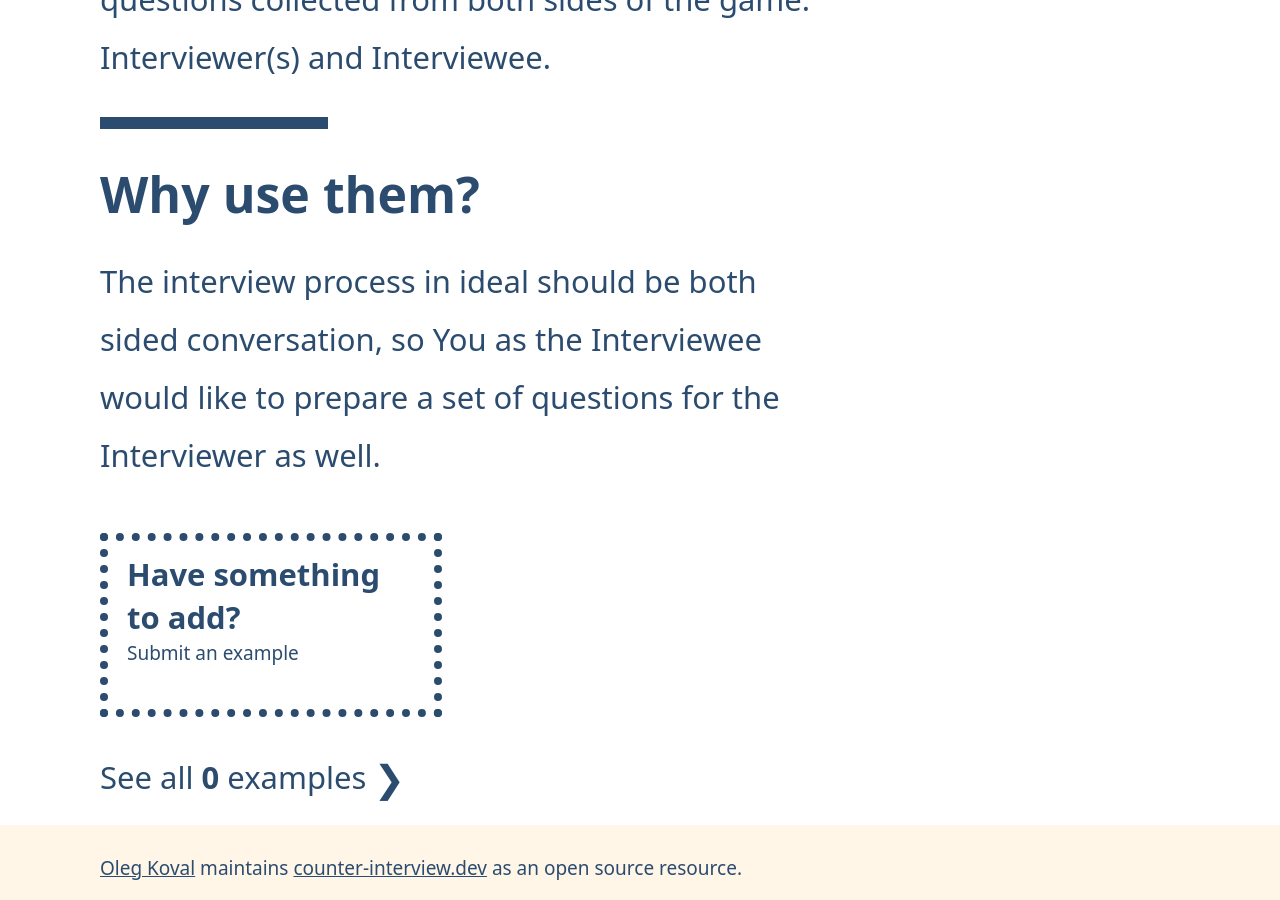
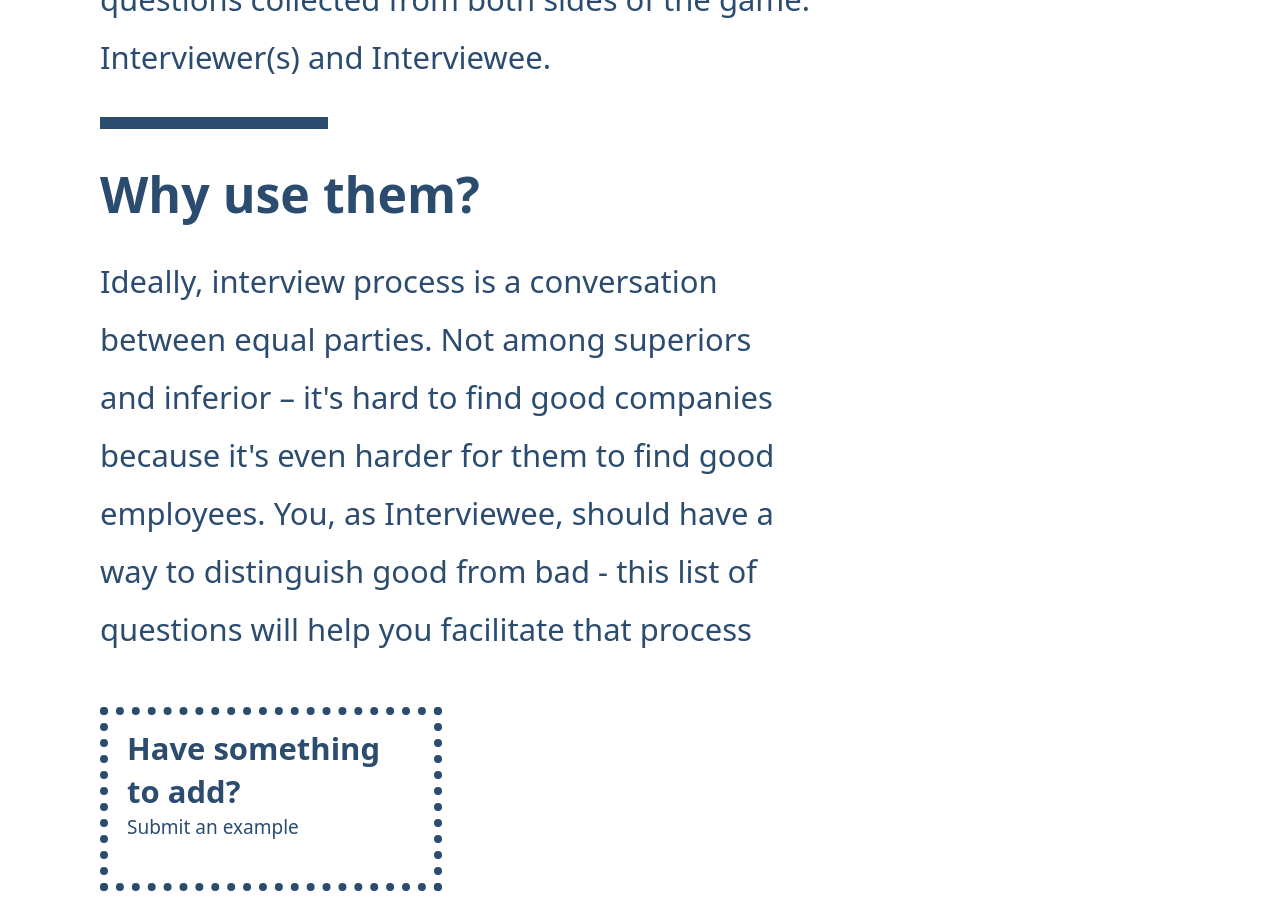
Before and after one commit to oleg-koval/counter-interview.dev, a Jekyll site: the page built from index.html, in a window 1280 px wide and 900 px high, scrolled down 1233 px. Built offline with Jekyll 4.4.1, drawn with Linux system fonts in a browser that asks for light colours.

Commit message:
Clarify "Why use them?" text
Only updated the text, haven't checked how it would be rendered

```diff
--- a/_layouts/home.html
+++ b/_layouts/home.html
@@ -8,7 +8,10 @@
     {% include info-block.html title="What are Counter Questions?"
         description="Its an open-sourced collection of interview questions collected from both sides of the game: Interviewer(s) and Interviewee."%}
     {% include info-block.html title="Why use them?"
-        description="The interview process in ideal should be both sided conversation, so You as the Interviewee would like to prepare a set of questions for the Interviewer as well. " %}
+        description="Ideally, interview process is a conversation between equal parties. Not among superiors and inferior – it's hard to find good companies because it's even harder for them to find good employees.
+
+        You, as Interviewee, should have a way to distinguish good from bad - this list of questions will help you facilitate
+        that process" %}
   </div>
   {% include block-grid-featured.html%}
   {% include footer.html %}
```
